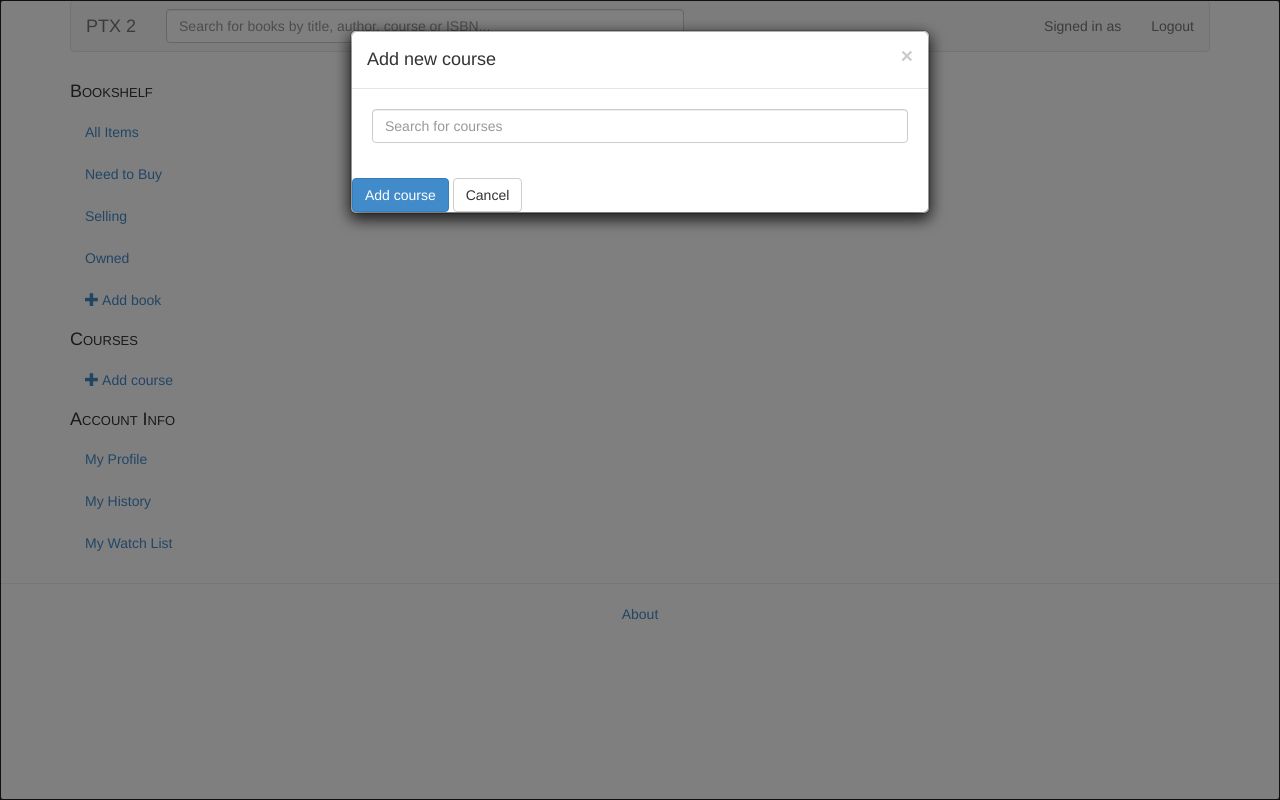
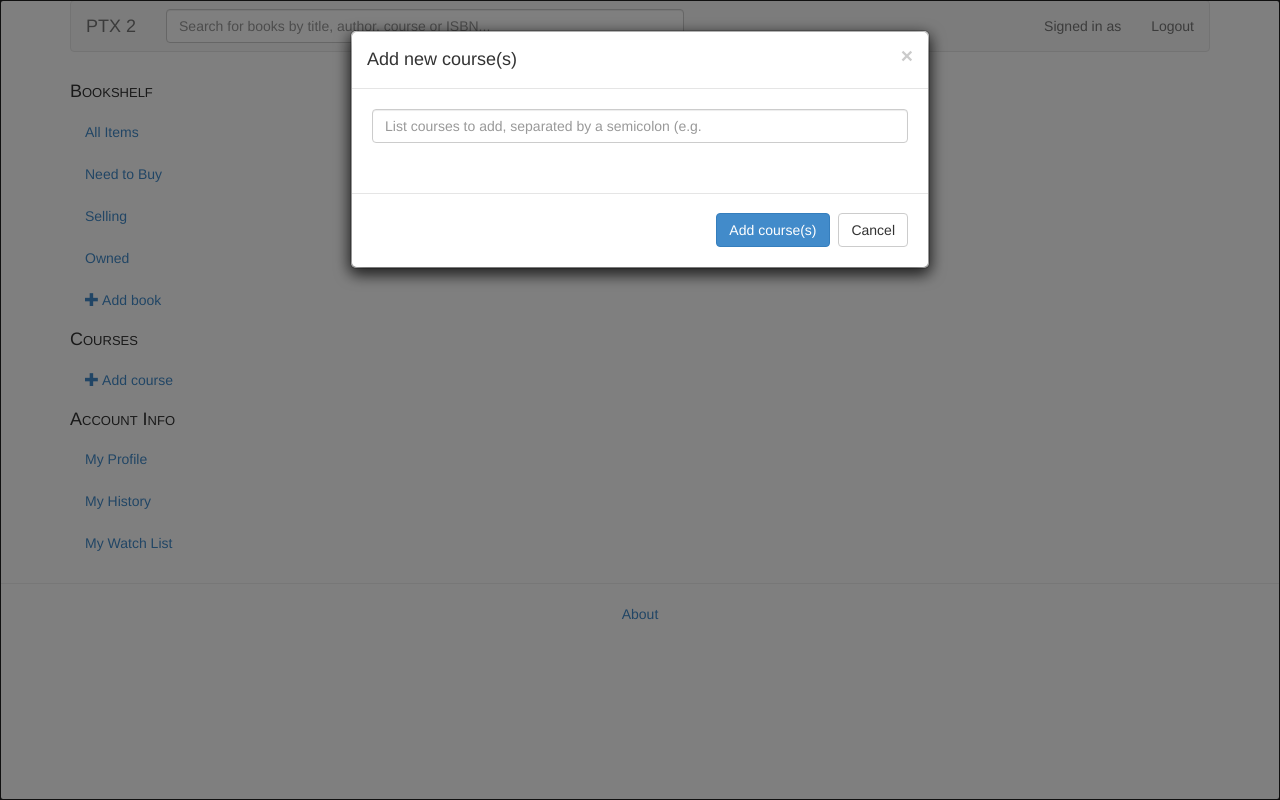
Before and after one commit to limichaelc/PTX2, a Django app: template ptx2app/templates/ptonptx2/bookshelf.html in a window 1280 px wide, after a click on "Add course". Run offline with Django 3.2, Linux system fonts and the light colour scheme; the template is opened without the code that fills it, so the values that code supplies are empty.

Commit message:
created newcourse form

```diff
--- a/ptx2app/templates/forms/newcourse.html
+++ b/ptx2app/templates/forms/newcourse.html
@@ -4,17 +4,17 @@
 			<div class="modal-content">
 				<div class="modal-header">
 					<button type="button" class="close" data-dismiss="modal" aria-hidden="true">&times;</button>
-					<h4 class="modal-title" id="myModalLabel">Add new course</h4>
+					<h4 class="modal-title" id="myModalLabel">Add new course(s)</h4>
 				</div>
 				<div class="modal-body">
 					<form id="addnewcourseform" method="POST" name="addnewcourseform">
 					<div class="form-group">
-						<input type="text" class="form-control" placeholder="Search for courses">
+						<input type="text" class="form-control" placeholder="List courses to add, separated by a semicolon (e.g. "COS226; COS333"">
 					</div>
 					</form>
 				</div>
-				<div>
-					<button type="button" class="btn btn-primary">Add course</button>
+				<div class="modal-footer">
+					<button type="button" class="btn btn-primary">Add course(s)</button>
 					<button type="button" class="btn btn-default" data-dismiss="modal" aria-hidden="true">Cancel</button>
 				</div>
 			</div>
```
